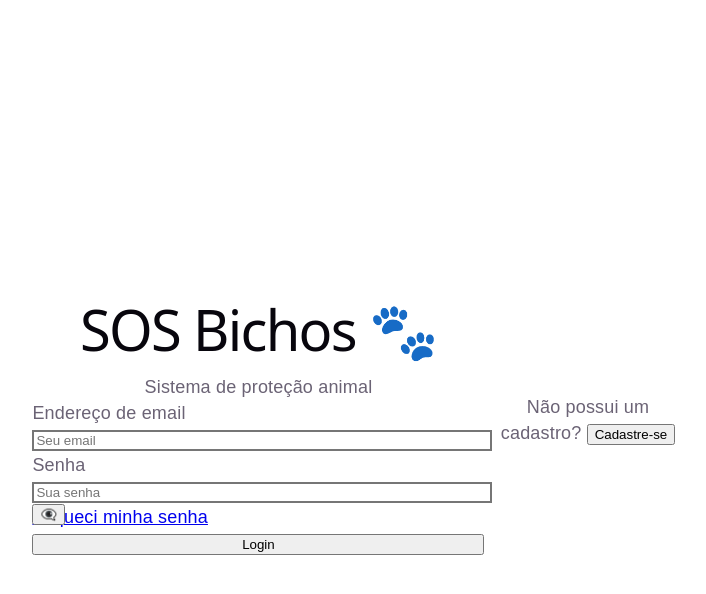
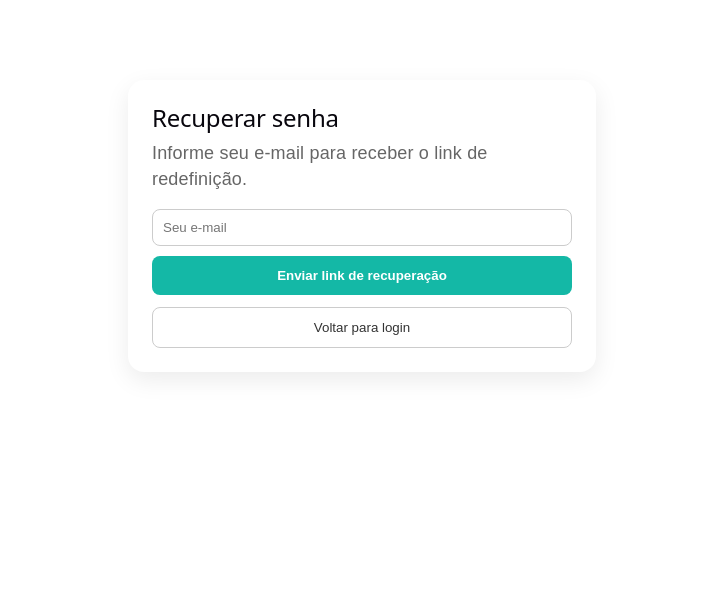
Before and after one commit to PontesDiogo/SOS-Bichos-26, a React (Vite) app: page / in a window 1280 px wide. Both pictures are taken after a click on the link "Esqueci minha senha". Shown: the top 594 px of the page, without its empty margins (278-984 px from the left). Built offline with nearby package versions, Linux system fonts and the light colour scheme.

Commit message:
fix: ajusta recuperação de senha para fluxo compatível com supabase auth

```diff
--- a/src/App.tsx
+++ b/src/App.tsx
@@ -72,7 +72,7 @@ const formatarTipoOcorrencia = (tipo: string) => {
 function App() {
   const [user, setUser] = useState<any>(null);
 
-  const [modo, setModo] = useState<"login" | "cadastro">("login");
+  const [modo, setModo] = useState<"login" | "cadastro" | "recuperarSenha">("login");
 
   const [nome, setNome] = useState("");
   const [email, setEmail] = useState("");
@@ -202,6 +202,27 @@ function App() {
     }
     return { texto: "Senha forte", largura: "100%", cor: "#28a745" };
   }, [password, pontuacaoSenha]);
+
+  const handleResetPassword = async () => {
+    if (!validarEmail(email)) {
+      alert("Informe um e-mail válido");
+      return;
+    }
+
+    const emailLimpo = email.trim().toLowerCase();
+
+    const { error } = await supabase.auth.resetPasswordForEmail(emailLimpo, {
+      redirectTo: window.location.origin,
+    });
+
+    if (error) {
+      alert("Erro ao solicitar recuperação de senha: " + error.message);
+      return;
+    }
+
+    alert("Se existir uma conta com esse e-mail, o link de recuperação será enviado.");
+    setModo("login");
+  };
 
   const denunciasFiltradasAdmin = useMemo(() => {
     return denuncias.filter((d) => {
@@ -639,7 +660,7 @@ function App() {
                   href="#"
                   onClick={(e) => {
                     e.preventDefault();
-                    alert("Recuperação de senha em desenvolvimento");
+                    setModo("recuperarSenha");
                   }}
                   className="text-sm text-teal-600 hover:text-teal-700 font-medium mb-6 block"
                 >
@@ -668,7 +689,59 @@ function App() {
                 </button>
               </p>
             </div>
-            ) : (
+          ) : modo === "recuperarSenha" ? (
+            <div style={{
+              maxWidth: 420,
+              margin: "60px auto",
+              padding: 24,
+              backgroundColor: "#fff",
+              borderRadius: 16,
+              boxShadow: "0 8px 24px rgba(0,0,0,0.08)",
+            }}>
+              <h2 style={{ marginTop: 0 }}>Recuperar senha</h2>
+              <p style={{ color: "#666", marginBottom: 16 }}>
+                Informe seu e-mail para receber o link de redefinição.
+              </p>
+
+              <input
+                placeholder="Seu e-mail"
+                value={email}
+                onChange={(e) => setEmail(e.target.value)}
+                style={normalInputStyle}
+              />
+
+              <button
+                onClick={handleResetPassword}
+                style={{
+                  width: "100%",
+                  padding: 12,
+                  borderRadius: 8,
+                  border: "none",
+                  backgroundColor: "#14b8a6",
+                  color: "#fff",
+                  fontWeight: 700,
+                  cursor: "pointer",
+                  marginBottom: 12,
+                }}
+              >
+                Enviar link de recuperação
+              </button>
+
+              <button
+                onClick={() => setModo("login")}
+                style={{
+                  width: "100%",
+                  padding: 12,
+                  borderRadius: 8,
+                  border: "1px solid #ccc",
+                  backgroundColor: "#fff",
+                  color: "#333",
+                  cursor: "pointer",
+                }}
+              >
+                Voltar para login
+              </button>
+            </div>) : (
             <div className="flex items-center justify-center min-h-screen bg-gradient-to-b from-gray-50 to-gray-100 px-4 py-8">
               <div className="bg-white rounded-3xl shadow-2xl max-w-sm w-full overflow-hidden">
                 {/* Header com Logo */}
```
Lines whose indentation alone changed are shown as unchanged.
